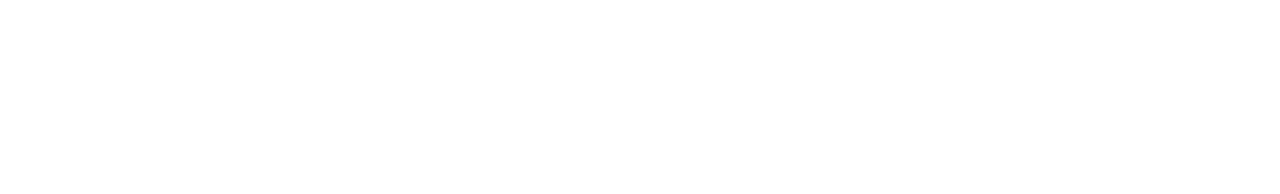
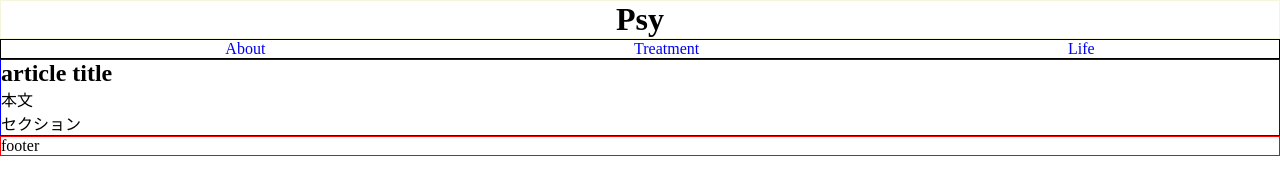
Before and after one commit to phihash/psy, a plain HTML site: page index.html in a window 1280 px wide. Drawn offline with Linux system fonts and the light colour scheme.

Commit message:
枠作成

```diff
--- a/index.html
+++ b/index.html
@@ -5,9 +5,33 @@
   <meta http-equiv="X-UA-Compatible" content="IE=edge">
   <meta name="viewport" content="width=device-width, initial-scale=1.0">
   <title>Psy</title>
+  <link rel="stylesheet" href="css/style.css">
   <link rel="icon" href="img/favicon.ico">
 </head>
 <body>
+  <div class="header">
+    <h1 class="title">Psy</h1>
+    <ul class="nav">
+      <li><a href="#">About</a></li>
+      <li><a href="#">Treatment</a></li>
+      <li><a href="#">Life</a></li>
+    </ul>
+  </div><!-- ここまでheader-->
 
+  <div class="main">
+    <div class="article">
+      <h2>article title</h2>
+      <div class="sentence">
+        本文
+      </div>
+    </div>
+    <div class="section">
+      セクション
+    </div>
+  </div><!-- ここまでmain-->
+
+  <div class="footer">
+    footer
+  </div><!-- ここまでfooter-->
 </body>
 </html>
--- /dev/null
+++ b/sass/style.scss
@@ -0,0 +1,32 @@
+*{
+  margin:0;
+}
+
+
+.header{
+  h1{
+    text-align: center;
+    border: beige 1px solid;
+  }
+
+  .nav{
+    display: flex;
+    border: black 1px solid;
+    justify-content: space-around;
+    li{
+      list-style: none;
+      a{
+        display: block;
+        text-decoration: none;
+      }
+    }
+  }
+}
+
+.main{
+  border: blue 1px solid;
+}
+
+.footer{
+  border: red 1px solid;
+}
```
Also changed, not shown: css/style.css (added), 2 other files.
